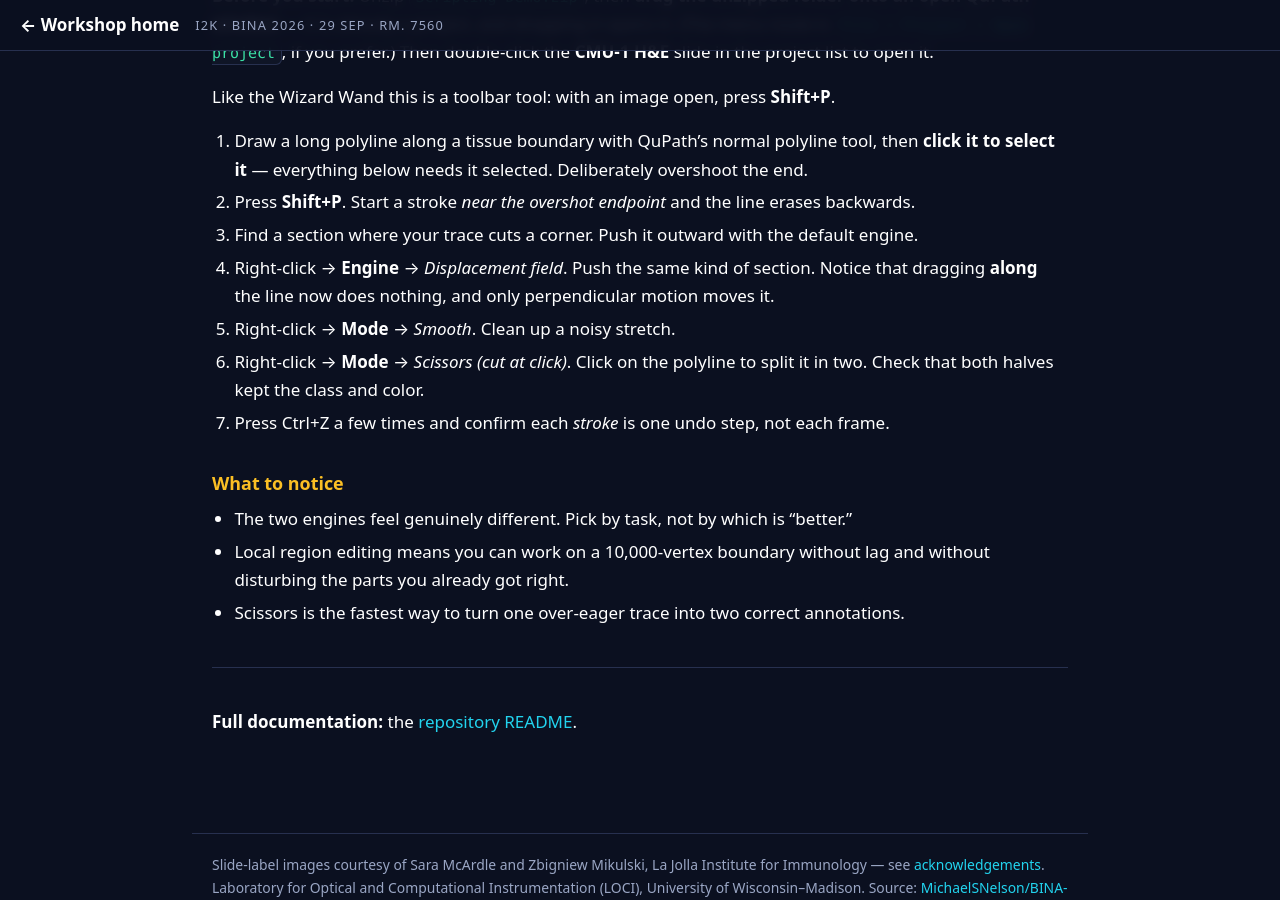
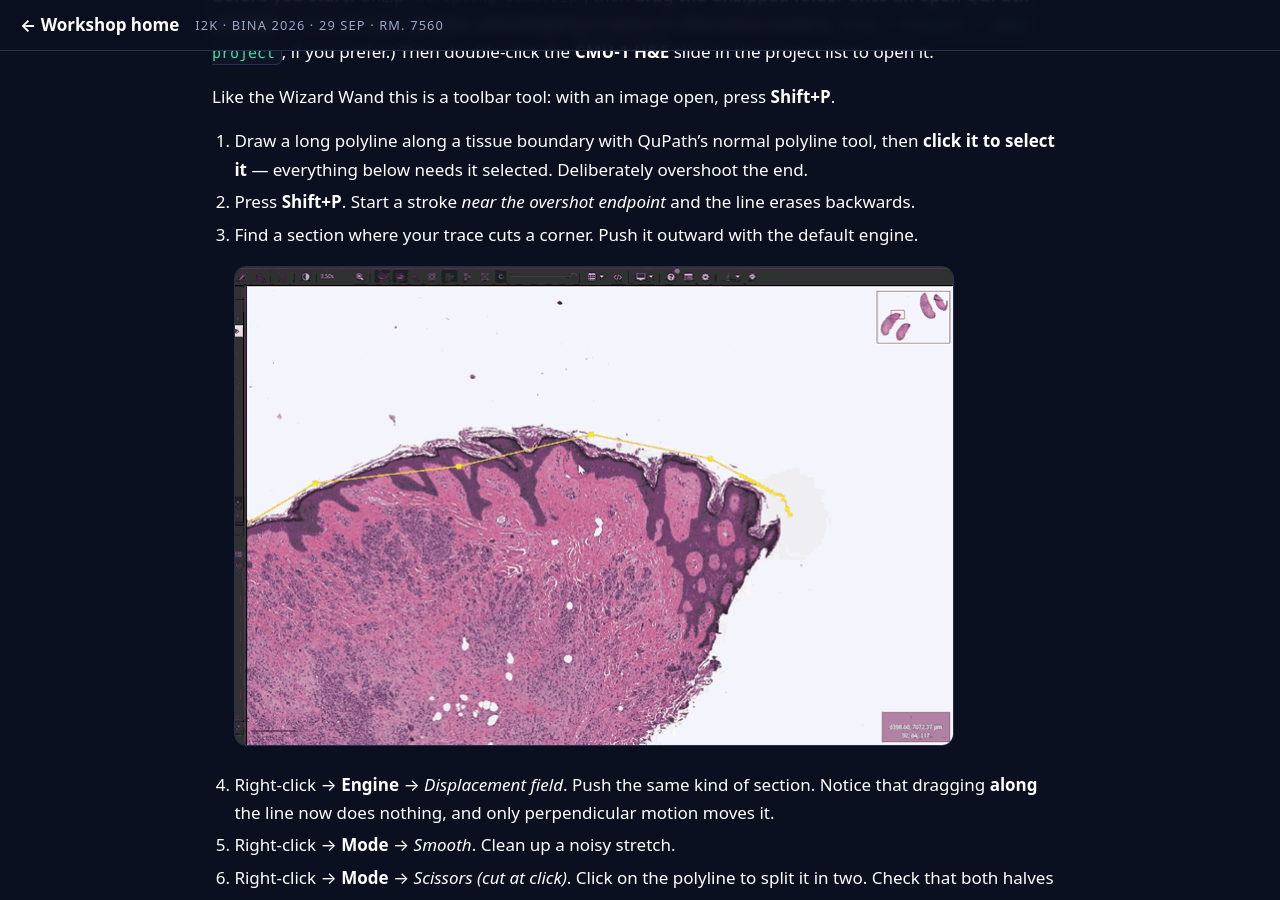
Before and after one commit to MichaelSNelson/BINA-I2K-2026-QuPath-Extensions, a Jekyll site: the page built from docs/06-polyline-wand.md, in a window 1280 px wide and 900 px high, scrolled down 3836 px. Built offline with Jekyll 4.4.1, drawn with Linux system fonts in a browser that asks for light colours.

Commit message:
Add the polyline wand animations, trimmed for the web
cut_new.gif was 147 MB and push.gif 30 MB, both full-screen 2042x1138
captures at 25 fps. Now 2.83 MB and 0.78 MB.

What did the work, in order of effect: dropping the dither (12.1 -> 4.7 MB
on its own, because dithering flips pixels in static regions and defeats
inter-frame differencing), cropping off the title bar and the annotation
panel to leave the viewer and the right-click menu, halving the frame rate
on the longer clip, and a single shared 48-colour palette so unchanged
background compresses away.

The annotation line needed forcing into that palette. It is about 0.4% of
the frame, so median-cut discarded it and the yellow polyline -- the subject
of both clips -- rendered near-white. Its colours are now injected
explicitly, which costs nothing.

Originals moved to the gitignored images/OCR drop-box: they are preserved on
disk and cannot reach the public repo.

Claude-Session: https://claude.ai/code/session_01KwiACUr5MacuDvqp74c96o

```diff
--- a/docs/06-polyline-wand.md
+++ b/docs/06-polyline-wand.md
@@ -146,11 +146,17 @@ Like the Wizard Wand this is a toolbar tool: with an image open, press **Shift+P
    overshoot the end.
 2. Press **Shift+P**. Start a stroke *near the overshot endpoint* and the line erases backwards.
 3. Find a section where your trace cuts a corner. Push it outward with the default engine.
+
+   <img src="../images/polyline-wand/direct-push.gif" alt="Animation: a short brush stroke pushes a section of the yellow polyline outward, the vertices moving with the brush while the rest of the line stays put" width="720">
+
 4. Right-click → **Engine** → *Displacement field*. Push the same kind of section. Notice that
    dragging **along** the line now does nothing, and only perpendicular motion moves it.
 5. Right-click → **Mode** → *Smooth*. Clean up a noisy stretch.
 6. Right-click → **Mode** → *Scissors (cut at click)*. Click on the polyline to split it in two. Check that
    both halves kept the class and color.
+
+   <img src="../images/polyline-wand/scissors-cut.gif" alt="Animation: the right-click menu opens on the polyline wand button, Mode is set to Scissors (cut at click), and a click on the yellow polyline splits it into two annotations" width="720">
+
 7. Press Ctrl+Z a few times and confirm each *stroke* is one undo step, not each frame.
 
 ### What to notice
```
Also changed, not shown: images/polyline-wand/direct-push.gif (added), 1 other file.
